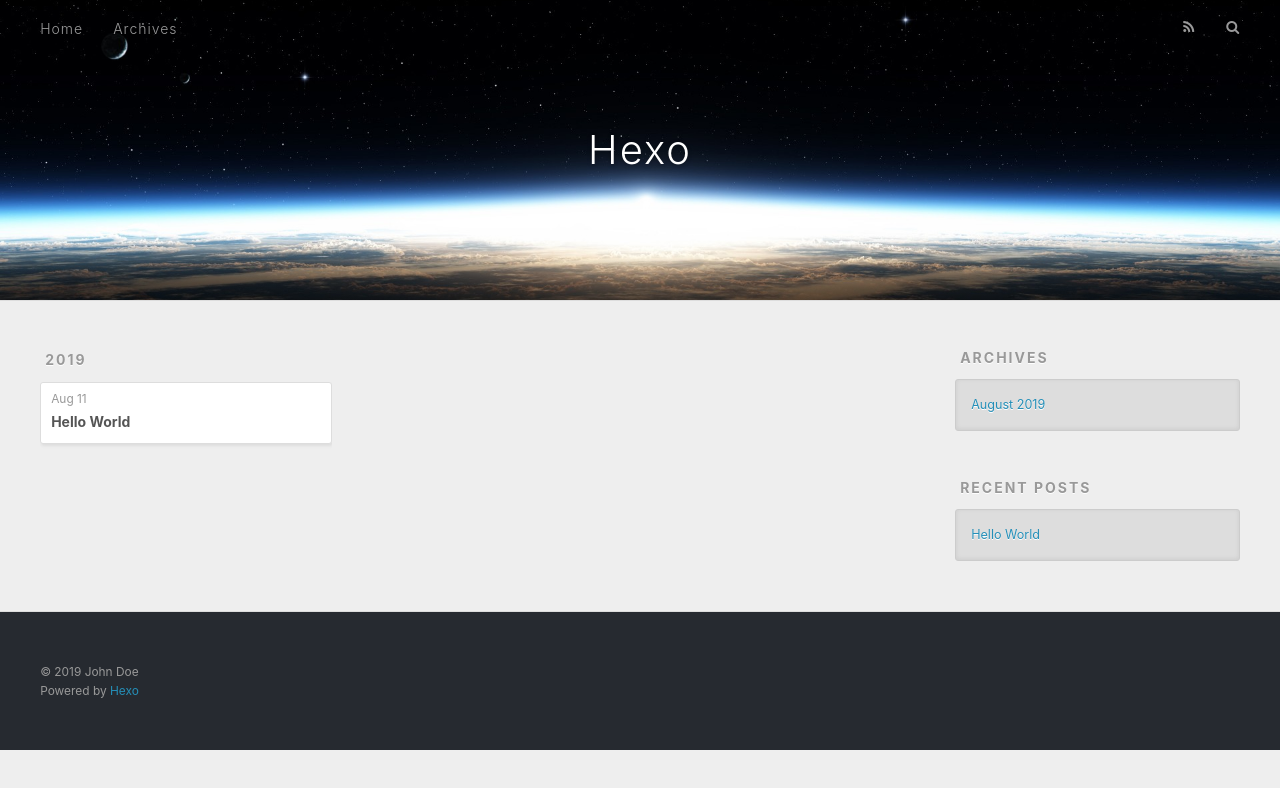
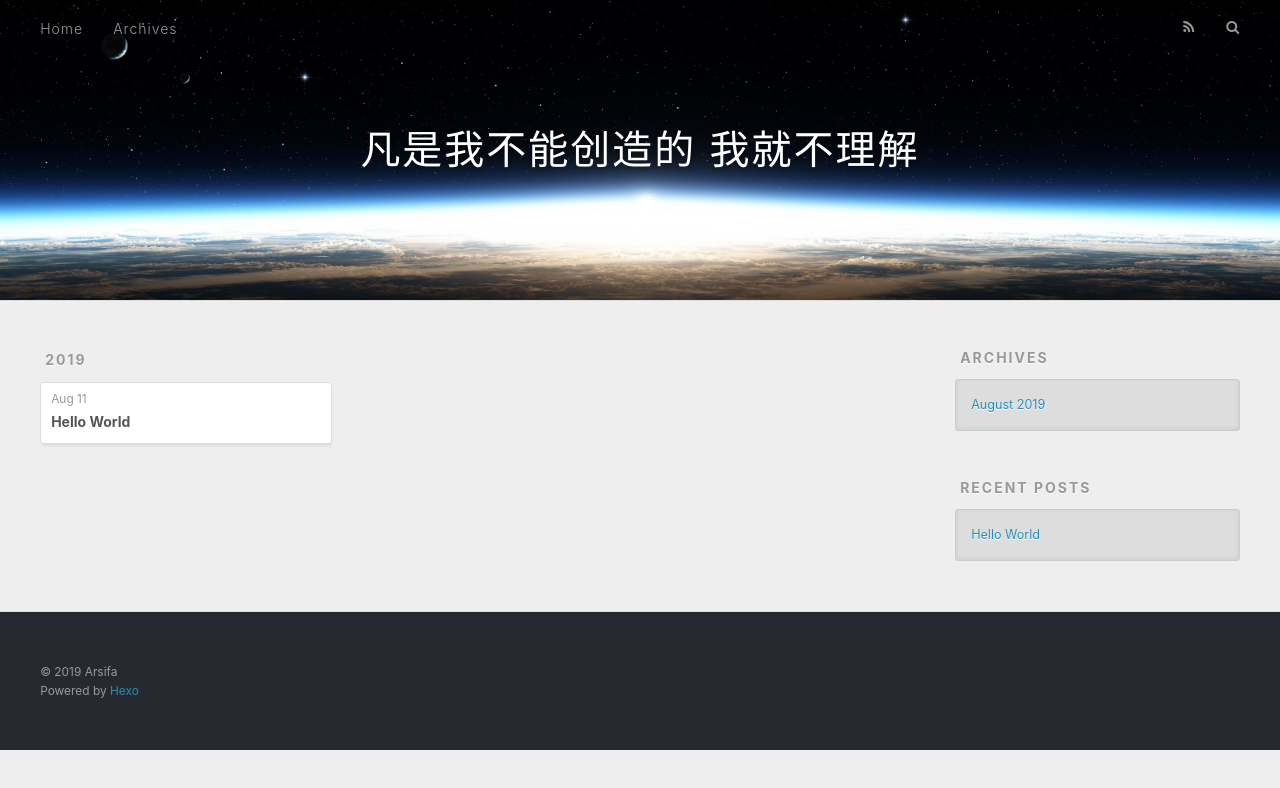
Before and after one commit to arsifa/arsifa.github.io, a plain HTML site: page archives/2019/08/index.html in a window 1280 px wide. Drawn offline with nearby package versions, Linux system fonts and the light colour scheme.

Commit message:
Site updated: 2019-08-11 11:38:08

```diff
--- a/archives/2019/08/index.html
+++ b/archives/2019/08/index.html
@@ -5,17 +5,17 @@
 
 
 
-  <title>Archives: 2019/8 | Hexo</title>
+  <title>Archives: 2019/8 | 凡是我不能创造的 我就不理解</title>
   <meta name="viewport" content="width=device-width, initial-scale=1, maximum-scale=1">
   <meta property="og:type" content="website">
-<meta property="og:title" content="Hexo">
+<meta property="og:title" content="凡是我不能创造的 我就不理解">
 <meta property="og:url" content="http://yoursite.com/archives/2019/08/index.html">
-<meta property="og:site_name" content="Hexo">
-<meta property="og:locale" content="en">
+<meta property="og:site_name" content="凡是我不能创造的 我就不理解">
+<meta property="og:locale" content="zh-Fans">
 <meta name="twitter:card" content="summary">
-<meta name="twitter:title" content="Hexo">
+<meta name="twitter:title" content="凡是我不能创造的 我就不理解">
 
-    <link rel="alternate" href="/atom.xml" title="Hexo" type="application/atom+xml">
+    <link rel="alternate" href="/atom.xml" title="凡是我不能创造的 我就不理解" type="application/atom+xml">
 
 
     <link rel="icon" href="/favicon.png">
@@ -34,7 +34,7 @@
   <div id="header-outer" class="outer">
     <div id="header-title" class="inner">
       <h1 id="logo-wrap">
-        <a href="/" id="logo">Hexo</a>
+        <a href="/" id="logo">凡是我不能创造的 我就不理解</a>
       </h1>
 
     </div>
@@ -139,7 +139,7 @@
 
   <div class="outer">
     <div id="footer-info" class="inner">
-      &copy; 2019 John Doe<br>
+      &copy; 2019 Arsifa<br>
       Powered by <a href="http://hexo.io/" target="_blank">Hexo</a>
     </div>
   </div>
```
Also changed, not shown: 2019/08/11/hello-world/index.html (+7 -7 lines), archives/2019/index.html (+8 -8 lines), archives/index.html (+8 -8 lines), index.html (+9 -9 lines).
